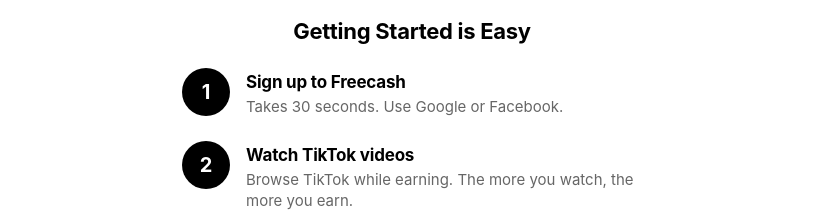
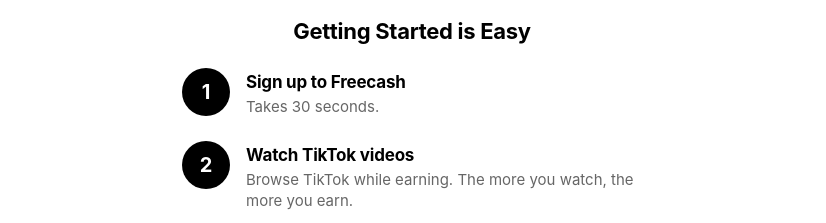
Before and after one commit to TKT007/tokvids, a plain HTML site: page index.html in a window 1280 px wide. Shown: the part 577-800 px from the top of the page, without its empty margins (228-1054 px from the left). Drawn offline with Linux system fonts and the light colour scheme.

Commit message:
Update index.html

```diff
--- a/index.html
+++ b/index.html
@@ -423,7 +423,7 @@
         <div class="step-num">1</div>
         <div class="step-content">
           <h3>Sign up to Freecash</h3>
-          <p>Takes 30 seconds. Use Google or Facebook.</p>
+          <p>Takes 30 seconds.</p>
         </div>
       </div>
 
```
